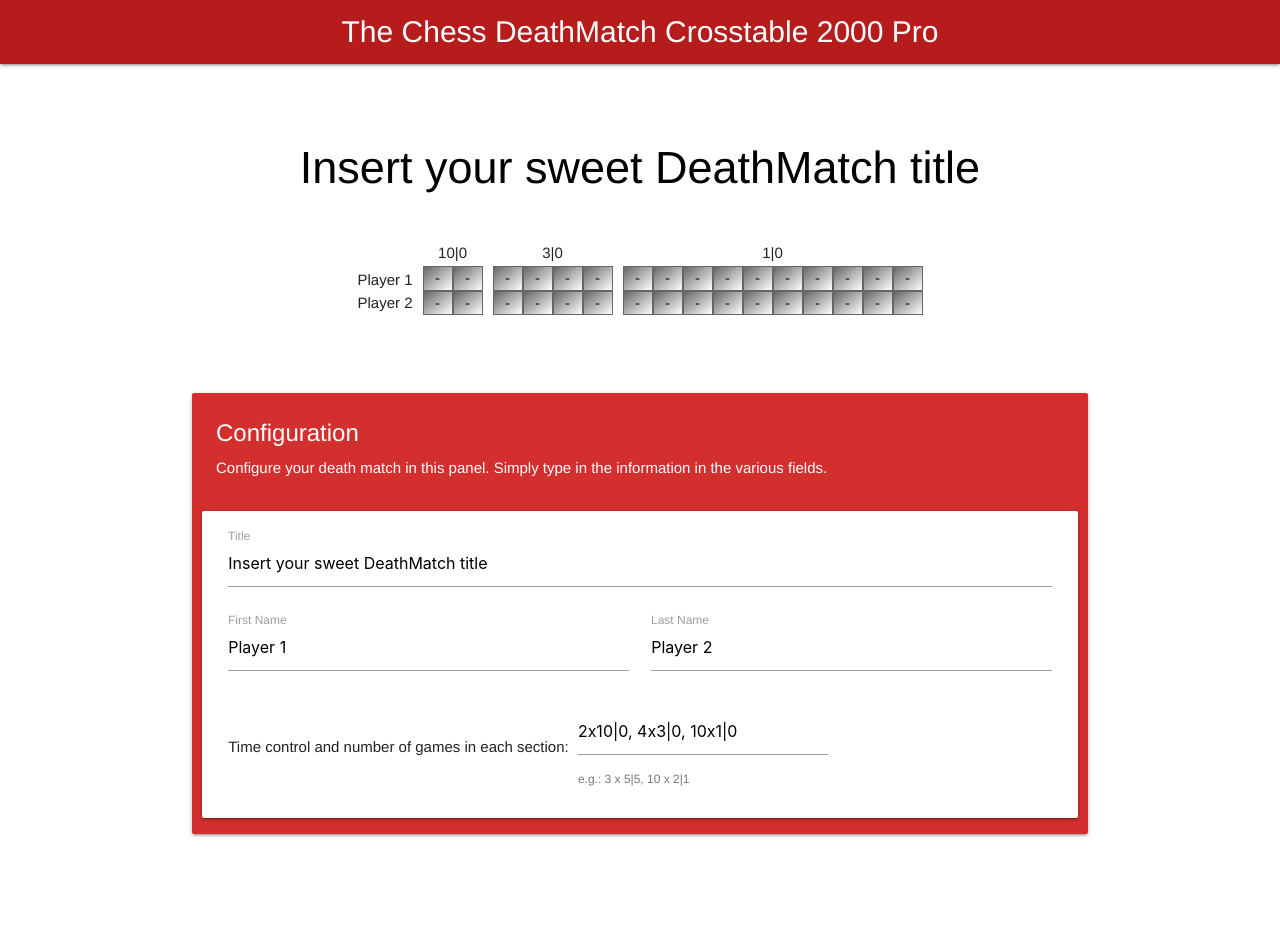
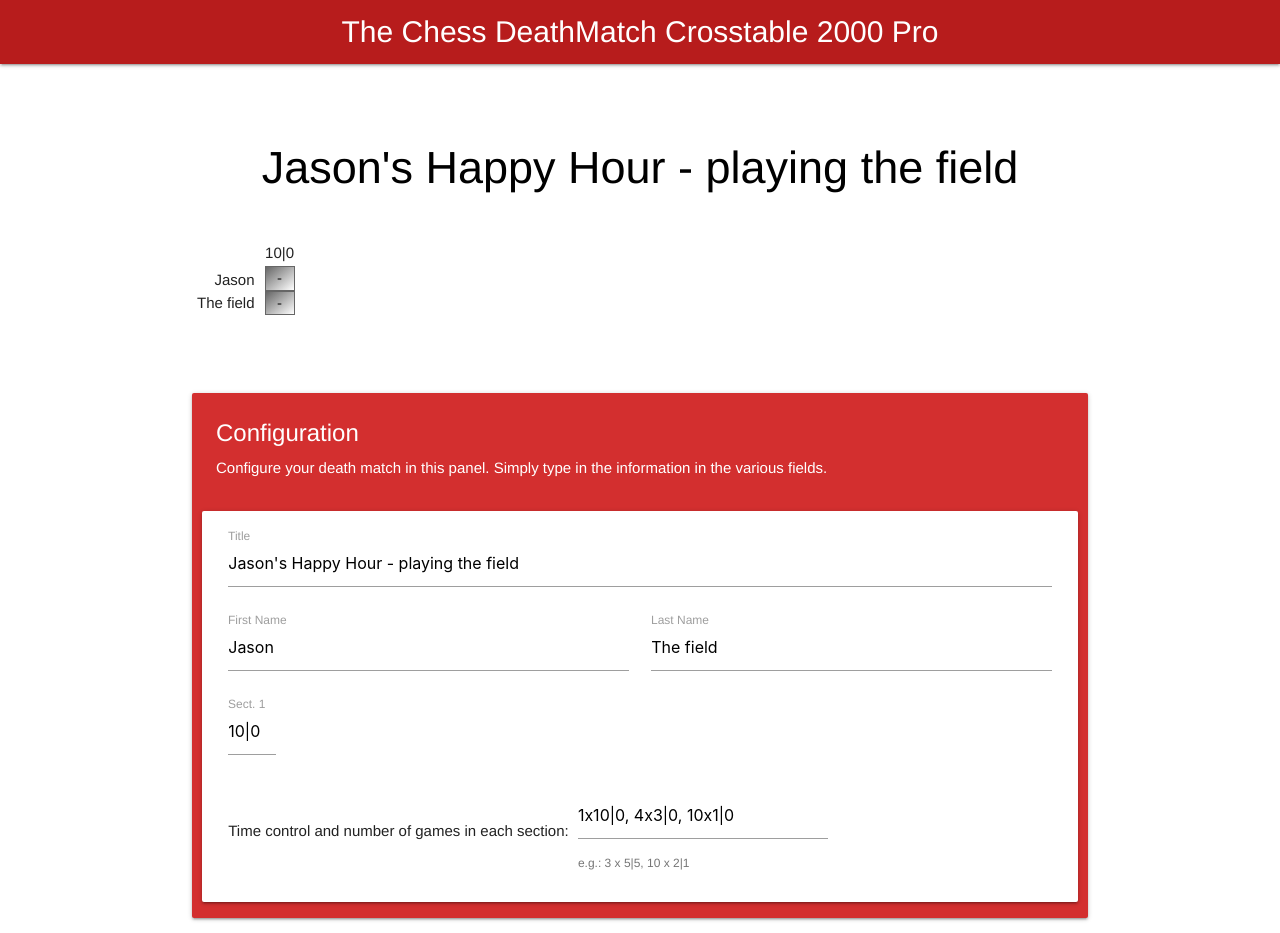
Before and after one commit to jsweeney/chess-deathmatch-crosstable, a Vue app: page / in a window 1280 px wide. Before the commit the page ends 849 px from the top, so only its background shows below. Built offline with nearby package versions, Linux system fonts and the light colour scheme.

Commit message:
More cool stuff - add/delete sections/games

```diff
--- a/src/App.vue
+++ b/src/App.vue
@@ -12,35 +12,12 @@ export default {
   data() {
     return {
       match: {
-        title: 'Insert your sweet DeathMatch title',
-        players: ['Player 1', 'Player 2'],
-        configuration: '2x10|0, 4x3|0, 10x1|0',
+        title: 'Jason\'s Happy Hour - playing the field',
+        players: ['Jason', 'The field'],
+        configuration: '1x10|0, 4x3|0, 10x1|0',
         sections: [{
           timeControl: '10|0',
           games: [
-            { color: 'none', result: 'none' },
-            { color: 'none', result: 'none' },
-          ],
-        }, {
-          timeControl: '3|0',
-          games: [
-            { color: 'none', result: 'none' },
-            { color: 'none', result: 'none' },
-            { color: 'none', result: 'none' },
-            { color: 'none', result: 'none' },
-          ],
-        }, {
-          timeControl: '1|0',
-          games: [
-            { color: 'none', result: 'none' },
-            { color: 'none', result: 'none' },
-            { color: 'none', result: 'none' },
-            { color: 'none', result: 'none' },
-            { color: 'none', result: 'none' },
-            { color: 'none', result: 'none' },
-            { color: 'none', result: 'none' },
-            { color: 'none', result: 'none' },
-            { color: 'none', result: 'none' },
             { color: 'none', result: 'none' },
           ],
         }],
--- a/src/components/Match.vue
+++ b/src/components/Match.vue
@@ -5,7 +5,10 @@
     </nav>
     <div class="container">
       <div class="match">
-        <div class="title">{{match.title}}</div>
+        <div
+          class="title"
+          @click.alt="addSection()"
+        >{{match.title}}</div>
         <div class="crosstable">
           <div class="players crosstable-element">
             <div class="players-label">&nbsp;</div>
@@ -25,15 +28,19 @@
             >
               <div
                 class="time-control"
-                @click.exact="colorSection(sectionIndex)"
-                @click.shift="clearSection(sectionIndex)"
+                @click.ctrl="colorSection(sectionIndex)"
+                @click.meta="clearSection(sectionIndex)"
+                @click.alt="addGame(sectionIndex)"
+                @click.shift="deleteSection(sectionIndex)"
               >{{section.timeControl}}</div>
               <div class="games">
                 <div
                   class="game"
                   v-for="(game, gameIndex) in section.games"
                   :key="gameIndex"
-                  @click="scoreGame(sectionIndex, gameIndex)"
+                  @click.exact="scoreGame(sectionIndex, gameIndex)"
+                  @click.meta="colorGame(sectionIndex, gameIndex)"
+                  @click.shift="deleteGame(sectionIndex, gameIndex)"
                 >
                   <div class="top">
                     <div
@@ -111,6 +118,23 @@
                       class="active"
                       for="last_name"
                     >Last Name</label>
+                  </div>
+                </div>
+                <div class="row">
+                  <div
+                    class="input-field col s1"
+                    v-for="(section, sectionIndex) in this.match.sections"
+                    :key="sectionIndex"
+                  >
+                    <input
+                      id="lastName"
+                      type="text"
+                      v-model="section.timeControl"
+                    >
+                    <label
+                      class="active"
+                      for="last_name"
+                    >Sect. {{sectionIndex + 1}}</label>
                   </div>
                 </div>
                 <div class="row">
@@ -200,6 +224,20 @@ export default {
         this.match.sections[sectionIndex].games[gameIndex].result = 'none';
       }
     },
+    addSection() {
+      const games = [{ color: 'none', result: 'none' }];
+      this.match.sections.push({ timeControl: 'x|x', games });
+    },
+    deleteSection(sectionIndex) {
+      this.match.sections.splice(sectionIndex, 1);
+    },
+    addGame(sectionIndex) {
+      const game = { color: 'none', result: 'none' };
+      this.match.sections[sectionIndex].games.push(game);
+    },
+    deleteGame(sectionIndex, gameIndex) {
+      this.match.sections[sectionIndex].games.splice(gameIndex, 1);
+    },
     scoreGame(sectionIndex, gameIndex) {
       const game = this.match.sections[sectionIndex].games[gameIndex];
       switch (game.result) {
@@ -220,6 +258,24 @@ export default {
       }
       this.match.sections[sectionIndex].games[gameIndex] = game;
     },
+    colorGame(sectionIndex, gameIndex) {
+      const game = this.match.sections[sectionIndex].games[gameIndex];
+      let color;
+      switch (game.color) {
+        case 'none': {
+          color = 'white';
+          break;
+        }
+        case 'white': {
+          color = 'black';
+          break;
+        }
+        default:
+          color = 'none';
+      }
+      game.color = color;
+      this.match.sections[sectionIndex].games[gameIndex] = game;
+    },
   },
 };
 </script>
@@ -236,13 +292,15 @@ export default {
   font-size: 3em;
   color: black;
   text-align: center;
+  cursor: pointer;
+  user-select: none;
 }
 .match {
   padding: 50px 0;
 }
 .crosstable {
   padding: 20px 0;
-  text-align: center;
+  text-align: left;
 }
 .crosstable-element {
   display: inline-block;
```
